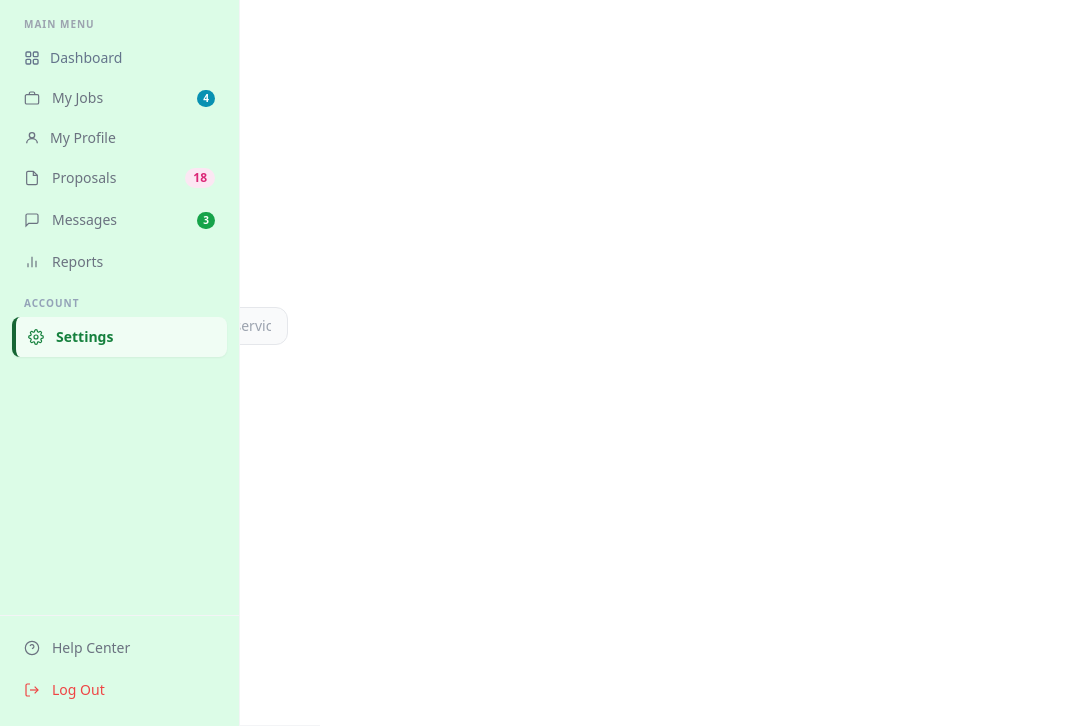
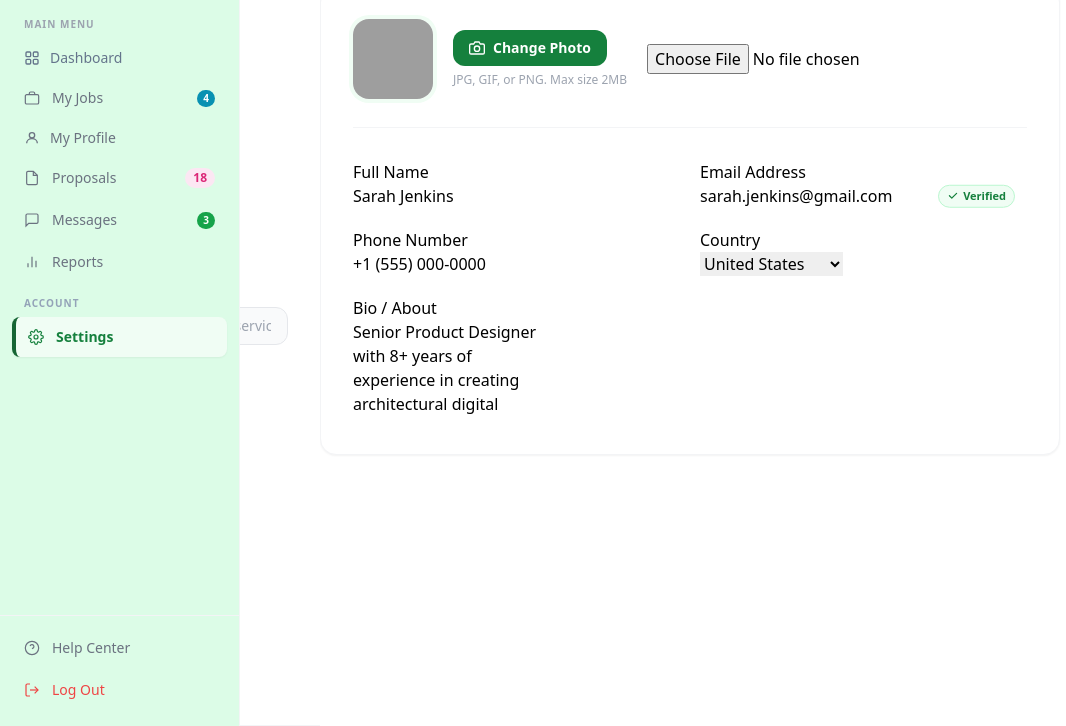
Before and after one commit to NobodyWasStark/FreelanceHub, a website: page skillbridge-settings.html in a window 1280 px wide. Shown: the part 74-800 px from the top of the page, without its empty margins (0-1066 px from the left). Drawn offline with nearby package versions, Linux system fonts and the light colour scheme; grey boxes are pictures that could not be loaded.

Commit message:
feat: implement settings page with profile form

```diff
--- a/skillbridge-settings.html
+++ b/skillbridge-settings.html
@@ -79,5 +79,80 @@
       <input type="text" placeholder="Search for freelancers or services..." class="w-full pl-9 pr-4 py-2 bg-gray-50 border border-gray-200 rounded-xl text-sm text-gray-700 placeholder-gray-400 focus:outline-none focus:ring-2 focus:ring-green-200 focus:border-green-400 transition"/>
     </div>
   </header>
+  <main>
+     <h1 class="text-2xl font-extrabold text-gray-900 mb-7">Settings</h1>
+
+    <!--Profile Card -->
+    <div class="bg-white rounded-2xl shadow-sm border border-gray-100 p-6 sm:p-8 mb-6">
+
+      <!-- Photo row -->
+      <div class="flex items-center gap-5 mb-8 pb-7 border-b border-gray-100">
+        <div class="relative shrink-0">
+          <img id="profile-photo" src="https://randomuser.me/api/portraits/women/44.jpg" alt="Profile" class="w-20 h-20 rounded-2xl object-cover ring-4 ring-green-50"/>
+          <div class="absolute inset-0 rounded-2xl bg-black/0 hover:bg-black/10 transition cursor-pointer" onclick="document.getElementById('photo-input').click()"></div>
+        </div>
+        <div>
+          <button onclick="document.getElementById('photo-input').click()" class="bg-green-700 hover:bg-green-800 active:scale-95 transition text-white text-sm font-semibold px-4 py-2 rounded-xl mb-1.5 flex items-center gap-2">
+            <svg class="w-4 h-4" fill="none" stroke="currentColor" stroke-width="2" viewBox="0 0 24 24"><path d="M23 19a2 2 0 0 1-2 2H3a2 2 0 0 1-2-2V8a2 2 0 0 1 2-2h4l2-3h6l2 3h4a2 2 0 0 1 2 2z"/><circle cx="12" cy="13" r="4"/></svg>
+            Change Photo
+          </button>
+          <p class="text-xs text-gray-400">JPG, GIF, or PNG. Max size 2MB</p>
+        </div>
+        <input type="file" id="photo-input" accept="image/*" onchange="previewPhoto(event)"/>
+      </div>
+
+      <!-- Form fields -->
+      <div class="grid grid-cols-1 sm:grid-cols-2 gap-5">
+
+        <!-- Full Name -->
+        <div>
+          <label class="field-label block">Full Name</label>
+          <input type="text" class="field-input" value="Sarah Jenkins" placeholder="Your full name"/>
+        </div>
+
+        <!-- Email -->
+        <div>
+          <label class="field-label block">Email Address</label>
+          <div class="relative">
+            <input type="email" class="field-input pr-24" value="sarah.jenkins@gmail.com" placeholder="Email address"/>
+            <span class="absolute right-3 top-1/2 -translate-y-1/2 flex items-center gap-1 bg-green-50 text-green-700 text-[11px] font-bold px-2 py-0.5 rounded-full border border-green-200">
+              <svg class="w-3 h-3" fill="currentColor" viewBox="0 0 20 20"><path fill-rule="evenodd" d="M16.707 5.293a1 1 0 010 1.414l-8 8a1 1 0 01-1.414 0l-4-4a1 1 0 011.414-1.414L8 12.586l7.293-7.293a1 1 0 011.414 0z" clip-rule="evenodd"/></svg>
+              Verified
+            </span>
+          </div>
+        </div>
+
+        <!-- Phone -->
+        <div>
+          <label class="field-label block">Phone Number</label>
+          <input type="tel" class="field-input" value="+1 (555) 000-0000" placeholder="+1 (555) 000-0000"/>
+        </div>
+
+        <!-- Country -->
+        <div>
+          <label class="field-label block">Country</label>
+          <select class="field-input">
+            <option>United States</option>
+            <option>United Kingdom</option>
+            <option>Canada</option>
+            <option>Australia</option>
+            <option>Germany</option>
+            <option>France</option>
+            <option>Bangladesh</option>
+            <option>India</option>
+            <option>Pakistan</option>
+            <option>Nigeria</option>
+            <option>Brazil</option>
+          </select>
+        </div>
+                <!-- Bio (full width) -->
+        <div class="sm:col-span-2">
+          <label class="field-label block">Bio / About</label>
+          <textarea rows="4" class="field-input resize-none" placeholder="Tell clients about yourself...">Senior Product Designer with 8+ years of experience in creating architectural digital ecosystems. Specialized in design systems and tonal layering.</textarea>
+        </div>
+
+      </div>
+    </div>
+  </main>
 </body>
 </html>
```
